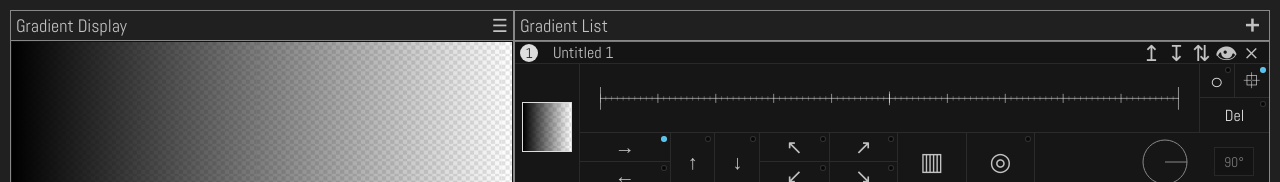
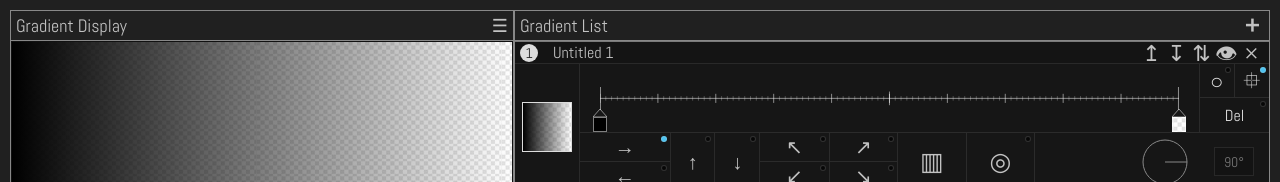
Before and after one commit to tschiboka/colorpicker, a React (Create React App) app: page / in a window 1280 px wide. Shown: the top 182 px of the page. Built offline with nearby package versions, Linux system fonts and the light colour scheme.

Commit message:
create ColorStop component and draw thumb

```diff
--- /dev/null
+++ b/src/Components/ColorStop/ColorStop.js
@@ -0,0 +1,42 @@
+import React from 'react';
+import checkeredRect from "../ColorPicker/images/transparent_checkered_bg.png";
+import "./ColorStop.scss";
+
+
+
+export default function ColorStop(props) {
+    const stroke = "rgba(255, 255, 255, 0.5)";
+
+    return (
+        <div
+            className="ColorStop"
+            style={{ left: `calc(${props.position}% - 20px)` }}
+        >
+            <div className="ColorStop__text-box"></div>
+
+            <div className="ColorStop__line"></div>
+
+            <div
+                className="ColorStop__thumb"
+                title="props.color"
+            >
+                <svg width="14">
+                    <line x1="0" y1="100%" x2="7" y2="0" style={{ stroke, strokeWidth: 1 }} />
+
+                    <line x1="7" y1="0" x2="14" y2="100%" style={{ stroke, strokeWidth: 1 }} />
+
+                    <line x1="0" y1="100%" x2="100%" y2="100%" style={{ stroke, strokeWidth: 1 }} />
+                </svg>
+
+                <div
+                    style={{
+                        background: `linear-gradient(${props.color} 0%, ${props.color} 100%), url(${checkeredRect}`,
+                        border: props.deleteOn ? `1px dotted deeppink` : `1px solid ${stroke}`
+                    }}
+                >
+
+                </div>
+            </div>
+        </div>
+    );
+}
--- /dev/null
+++ b/src/Components/ColorStop/ColorStop.scss
@@ -0,0 +1,30 @@
+.ColorStop {
+    position: absolute;
+    top: 0;
+    height: 100%;
+    width: 40px;
+    display: flex;
+    flex-direction: column;
+    & > div {
+        height: 33.3%;
+    }
+    .ColorStop__text-box {
+
+    }
+    .ColorStop__line {
+        pointer-events: none;
+    }
+    .ColorStop__thumb {
+        display: flex;
+        flex-direction: column;
+        justify-content: center;
+        align-items: center;
+        svg {
+            height: 35%;
+        }
+        div {
+            height: 65%;
+            width: 14px;
+        }
+    }
+}
--- a/src/Components/GradientSlider/GradientSlider.js
+++ b/src/Components/GradientSlider/GradientSlider.js
@@ -1,6 +1,7 @@
 import React, { Component } from 'react';
 import GradientSliderRuler from "../GradientSliderRuler/GradientSliderRuler";
 import GradientSliderButtonBox from "../GradientSliderButtonBox/GradientSliderButtonBox";
+import ColorStop from "../ColorStop/ColorStop";
 import "./GradientSlider.scss";
 
 
@@ -20,6 +21,22 @@ export default class GradientSlider extends Component {
 
 
 
+    renderColorStops() {
+        return this.props.gradient.colors.map((colorStop, index) => {
+            const positionInPercentage = this.props.gradient.units === "percentage" ? colorStop.stop : undefined;
+
+            return <ColorStop
+                key={`ColorStop${this.props.index}_${index}`}
+                position={positionInPercentage}
+                color={colorStop.color}
+                index={index}
+                deleteOn={this.state.buttonStates.deleteOn}
+            />
+        });
+    }
+
+
+
     render() {
         return (
             <div
@@ -30,6 +47,9 @@ export default class GradientSlider extends Component {
                     className="GradientSlider__slider"
                 >
                     <GradientSliderRuler units={this.props.gradient.units} />
+
+
+                    <div className="GradientSlider__colorstops-and-colorhints">{this.renderColorStops()}</div>
                 </div>
 
                 <GradientSliderButtonBox
--- a/src/Components/GradientSlider/GradientSlider.scss
+++ b/src/Components/GradientSlider/GradientSlider.scss
@@ -6,11 +6,16 @@
     display: flex;
     border-bottom: 1px solid rgba(221, 221, 221, 0.1);
     .GradientSlider__slider {
-        width: 100%;
         position: relative;
         display: flex;
         flex-direction: column;
         width: calc(100% - 70px);
         cursor: pointer;
+        .GradientSlider__colorstops-and-colorhints {
+            position: relative;
+            width: calc(100% - 40px);
+            height: 100%;
+            margin: 0 20px;
+        }
     }
 }
```
